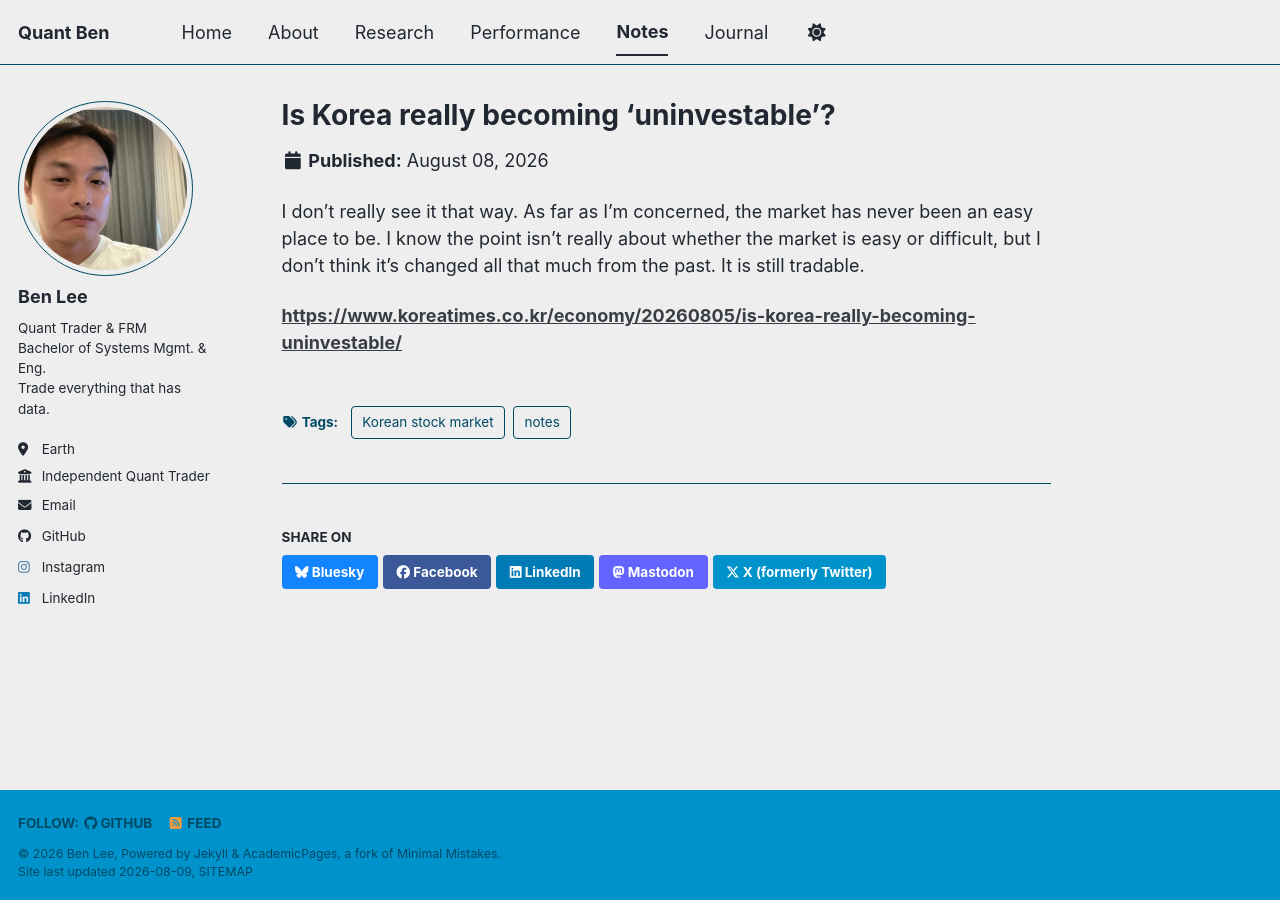
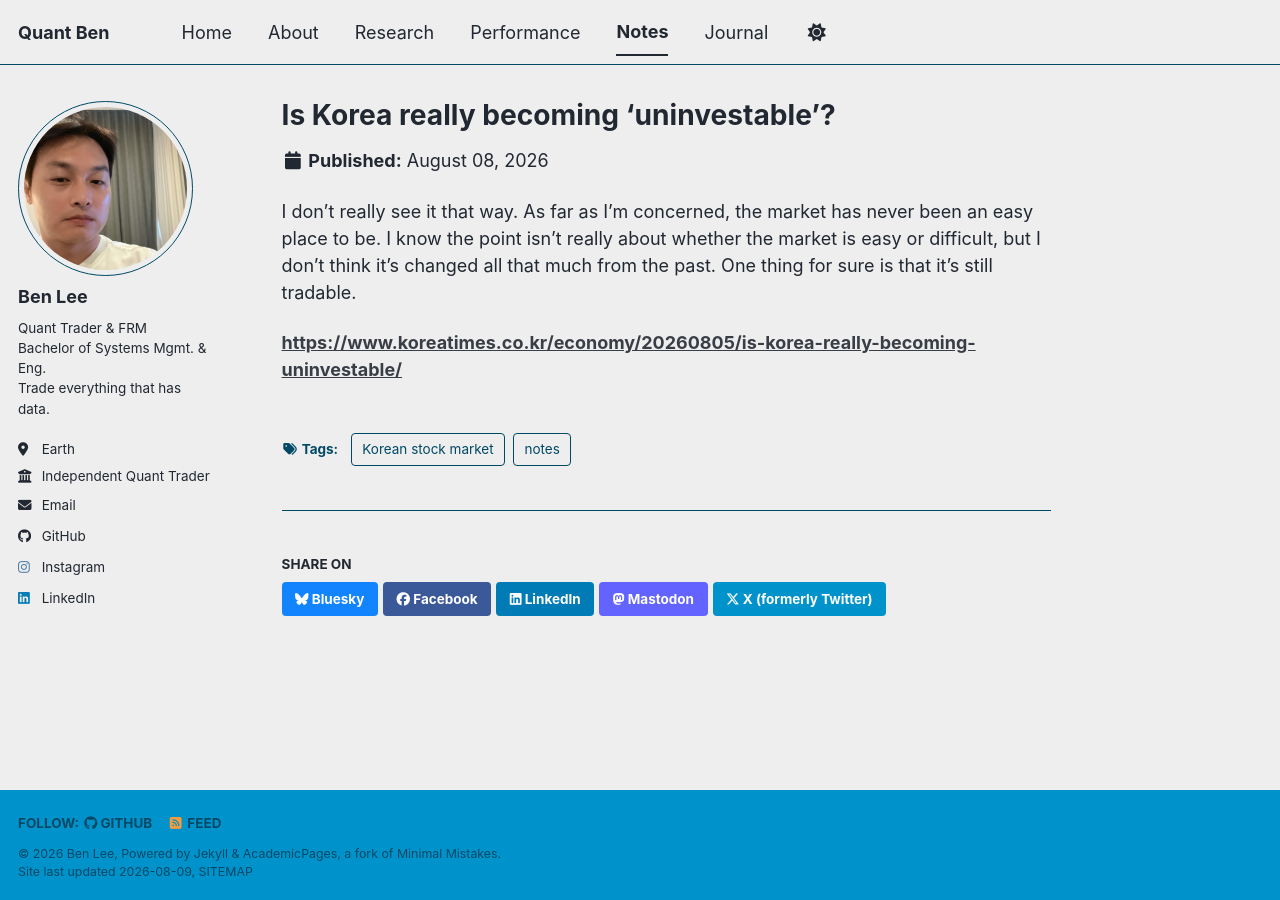
Before and after one commit to leebh1119/leebh1119.github.io, a Jekyll site: the page built from _notes/2026-08-07-is-korean-market.md, in a window 1280 px wide. Built offline with Jekyll 4.4.1, drawn with Linux system fonts in a browser that asks for light colours; a style sheet for code colours, icons or effects is not loaded.

Commit message:
updated notes

```diff
--- a/_notes/2026-08-07-is-korean-market.md
+++ b/_notes/2026-08-07-is-korean-market.md
@@ -6,7 +6,7 @@ tags:
   - notes
   - Korean stock market
 ---
-I don’t really see it that way. As far as I’m concerned, the market has never been an easy place to be. I know the point isn’t really about whether the market is easy or difficult, but I don’t think it’s changed all that much from the past. It is still tradable.
+I don’t really see it that way. As far as I’m concerned, the market has never been an easy place to be. I know the point isn’t really about whether the market is easy or difficult, but I don’t think it’s changed all that much from the past. One thing for sure is that it's still tradable.
 
 <a href="https://www.koreatimes.co.kr/economy/20260805/is-korea-really-becoming-uninvestable/" target="_blank" rel="noopener noreferrer">
 <strong>https://www.koreatimes.co.kr/economy/20260805/is-korea-really-becoming-uninvestable/</strong>
```
